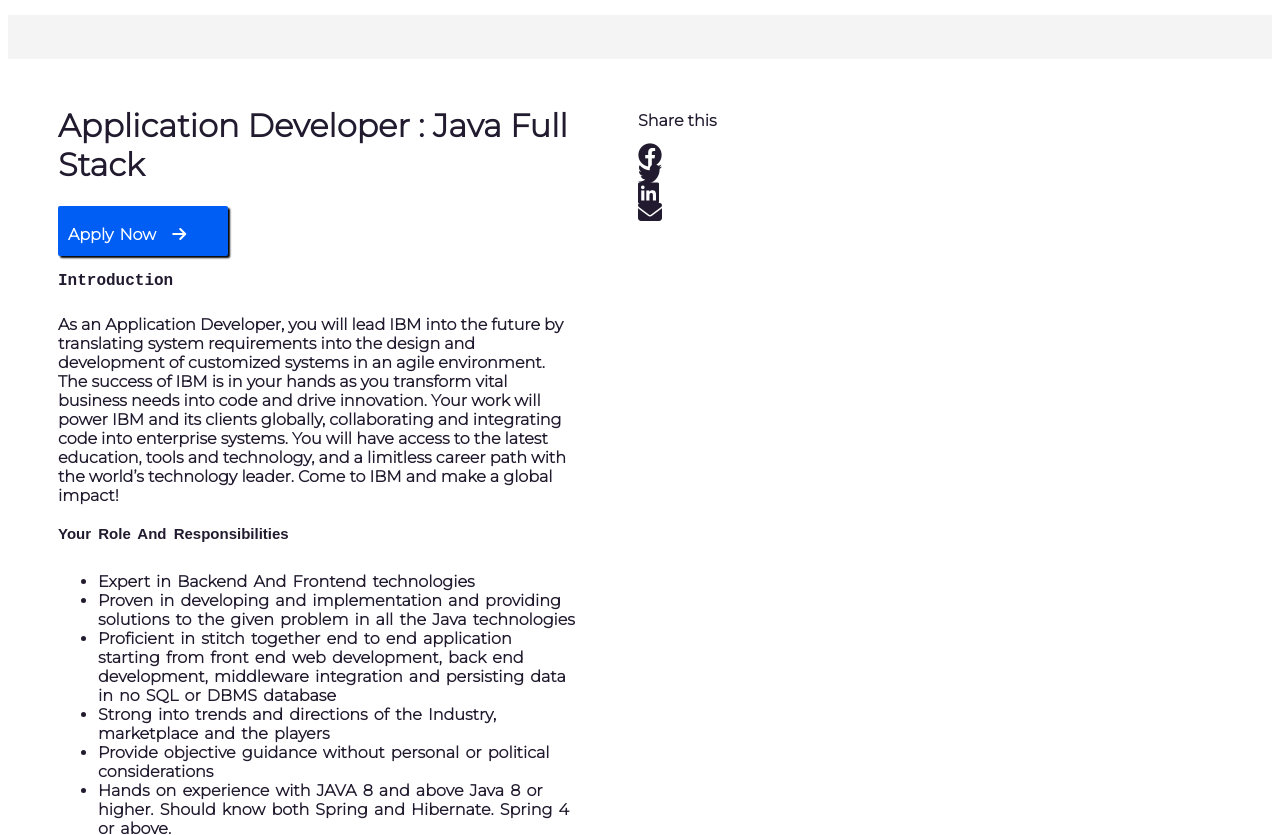
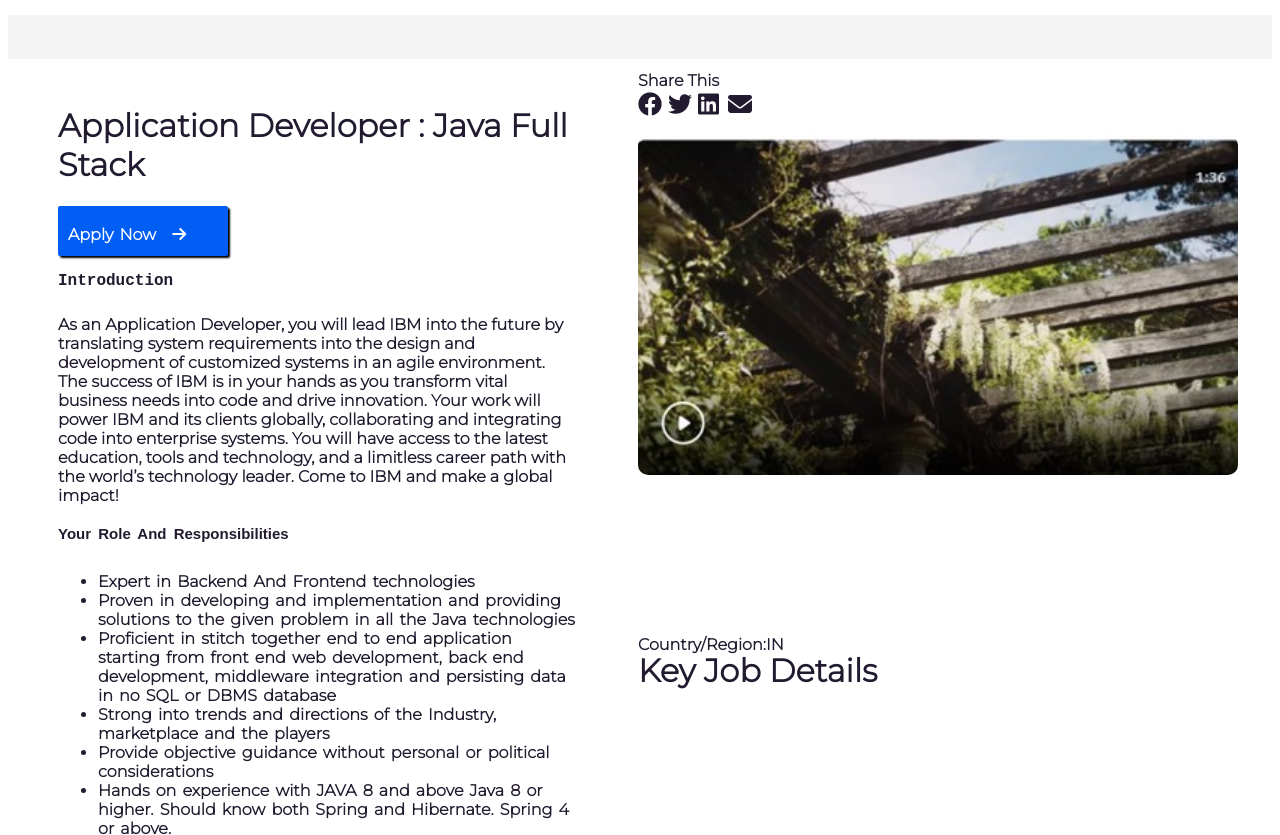
Before and after one commit to SOURODIPDUTTA/PROJECTHTML, a plain HTML site: page Page02/index.html in a window 1280 px wide. Shown: the part 143-978 px from the top of the page. Drawn offline with Linux system fonts and the light colour scheme.

Commit message:
Update index.html

```diff
--- a/Page02/index.html
+++ b/Page02/index.html
@@ -94,6 +94,7 @@
       {
         display: grid;
         grid-template-columns: 600px 1fr;
+        column-gap: 30px;
         /* border:2px solid black;  */
 
       }
@@ -133,14 +134,31 @@
 
       .content2
       {
-            grid-template-rows: 60px 200px 1fr;
-            padding:40px 30px;
+            display: grid;
+            grid-template-rows: 20px 20px 1fr 3fr;
+            /* padding:40px 30px; */
+            row-gap: 20px;
+            /* border: 2px solid black; */
+
       }
       .icnbx
       {
-        grid-template-rows: repeat(4,40px);
-        grid-column: 30px;
+        display: grid;
+        grid-template-columns: repeat(4,30px);
+        /* margin:20px 0px; */
+        /* border: 2px solid black; */
       }
+      .cont2img>img
+      {
+
+        border-radius: 10px;
+      }
+     .rightcont
+     {
+        display: grid;
+        grid-template-rows: 5px repeat(11,1fr);
+     }
+
 
     </style>
 </head>
@@ -262,12 +280,31 @@
             </div>
           <!-- column 1 of content ends here -->
           <div class="items content2">
-            <p>Share this</p>
+            <p>Share This</p>
+
                 <div class="icnbx">
-                  <div><i class="fa-brands fa-facebook fa-xl"></i></div>
-                  <div><i class="fa-brands fa-twitter fa-xl"></i></div>
-                  <div><i class="fa-brands fa-linkedin fa-xl"></i></div>
-                  <div><i class="fa-solid fa-envelope fa-xl"></i></div>
+                  <div class="logo"><i class="fa-brands fa-facebook fa-xl"></i></div>
+                  <div class="logo"><i class="fa-brands fa-twitter fa-xl"></i></div>
+                  <div class="logo"><i class="fa-brands fa-linkedin fa-xl"></i></div>
+                  <div class="logo"><i class="fa-solid fa-envelope fa-xl"></i></div>
+                  <!-- <i class="fa-brands fa-facebook fa-xl"></i>
+                  <i class="fa-brands fa-twitter fa-xl"></i>
+                  <i class="fa-brands fa-linkedin fa-xl"></i>
+                  <i class="fa-solid fa-envelope fa-xl"></i> -->
+                </div>
+                <!-- image of right content-->
+                <div class="cont2img" >
+                  <img src="page01img/rightimg1.jpg" style="width:600px">
+                </div>
+                <!-- key job details -->
+                <div class="rightcont">
+
+                    <h1 style="font-weight:bold;">Key Job Details</h1>
+
+                  <div>
+                    Country/Region:IN
+                  </div>
+
                 </div>
               </div>
           </div>
```
